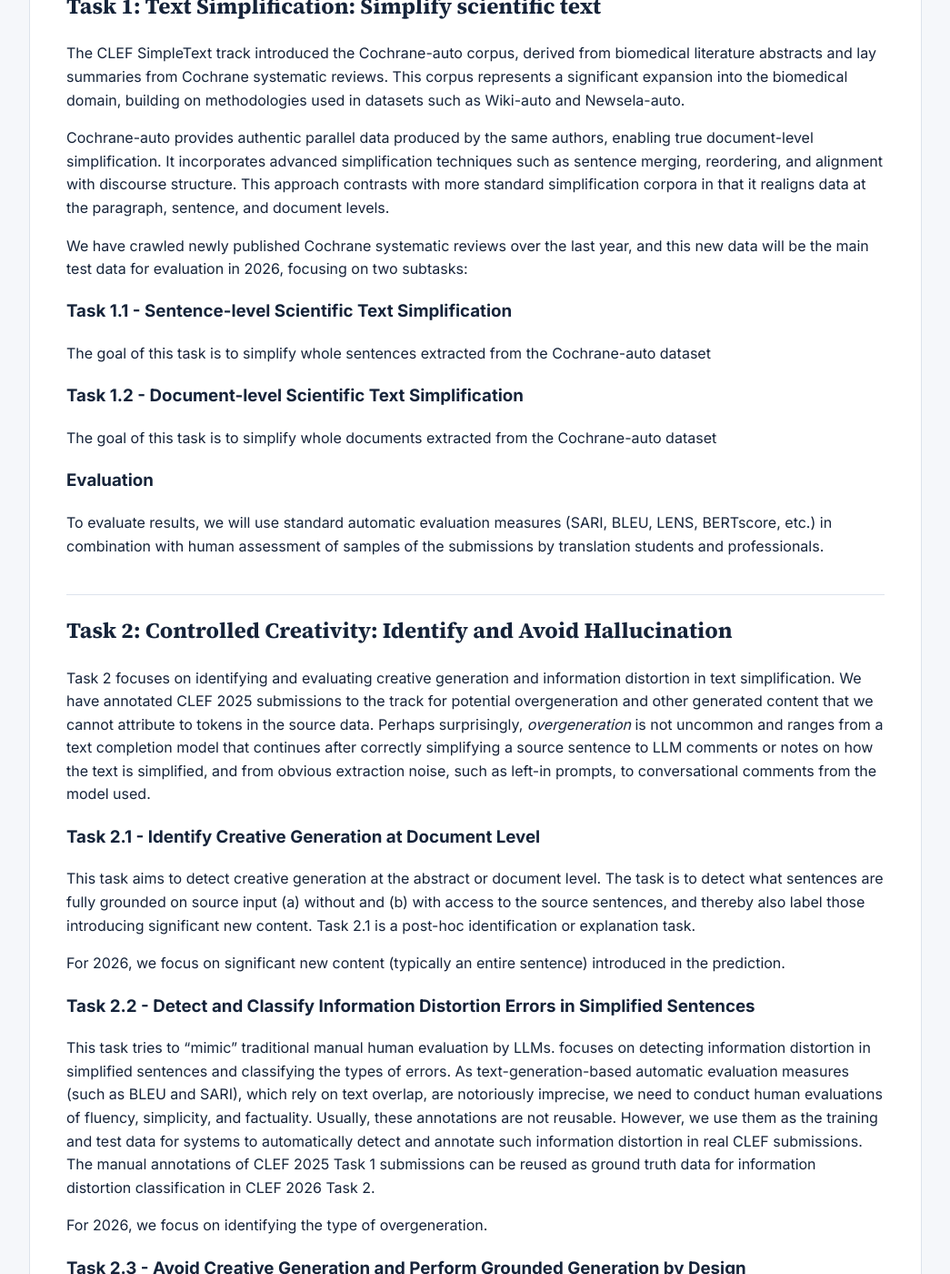
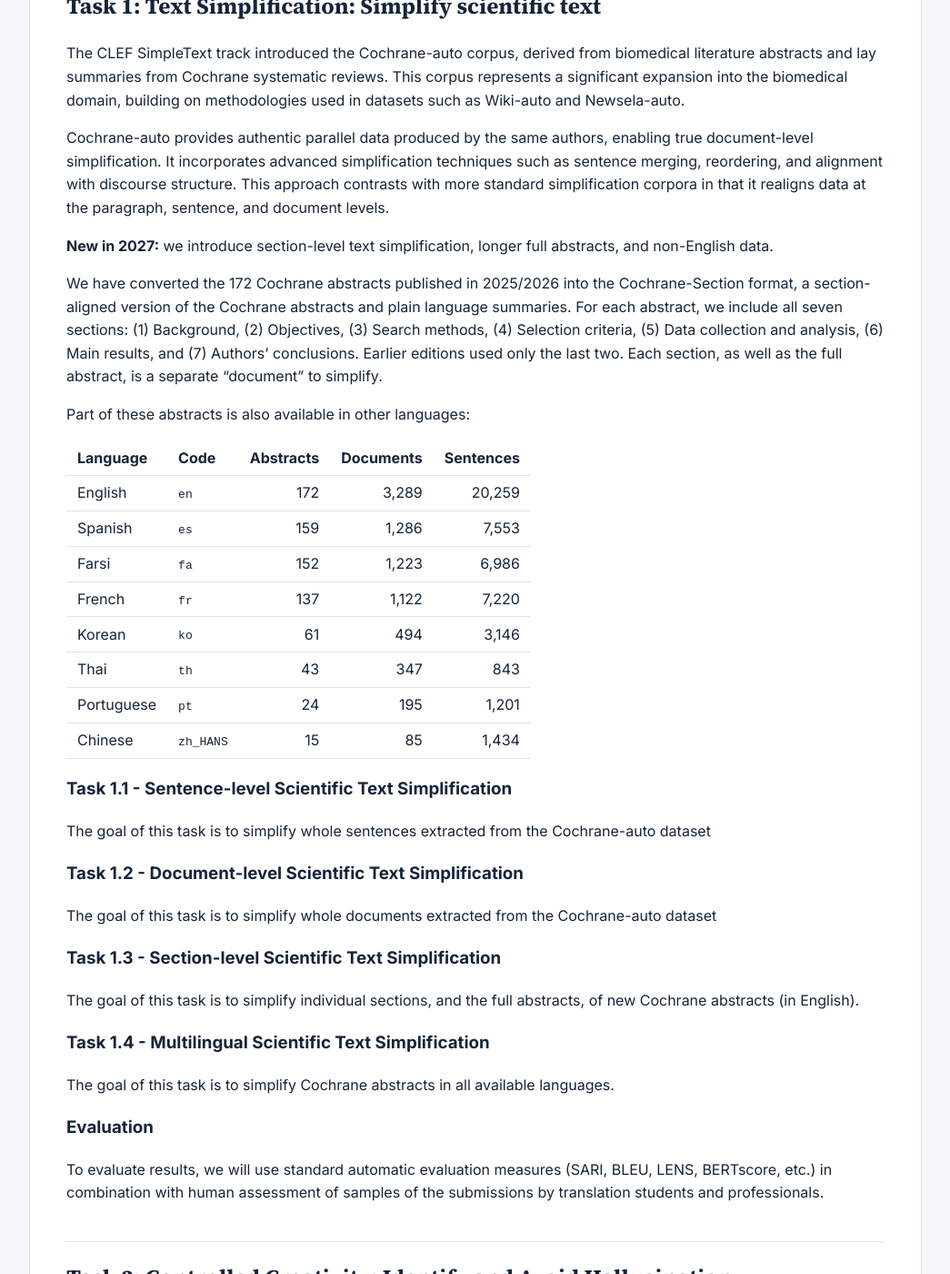
Before and after one commit to simpletext-madics/2027, a Jekyll site: the page built from tasks.md, in a window 1280 px wide and 1400 px high, scrolled down 554 px. Shown: the whole window at 91% size, without its empty margins (117-1162 px from the left). Built offline with Jekyll 4.4.1, drawn with Linux system fonts in a browser that asks for light colours; some of the changed text lies outside the part shown.

Commit message:
Updated task 1 and task 2 descriptions

```diff
--- a/tasks.md
+++ b/tasks.md
@@ -24,7 +24,22 @@ The CLEF SimpleText track introduced the Cochrane-auto corpus, derived from biom
 
 Cochrane-auto provides authentic parallel data produced by the same authors, enabling true document-level simplification. It incorporates advanced simplification techniques such as sentence merging, reordering, and alignment with discourse structure. This approach contrasts with more standard simplification corpora in that it realigns data at the paragraph, sentence, and document levels.
 
-We have crawled newly published Cochrane systematic reviews over the last year, and this new data will be the main test data for evaluation in 2026, focusing on two subtasks:
+**New in 2027:** we introduce section-level text simplification, longer full abstracts, and non-English data.
+
+We have converted the 172 Cochrane abstracts published in 2025/2026 into the Cochrane-Section format, a section-aligned version of the Cochrane abstracts and plain language summaries. For each abstract, we include all seven sections: (1) Background, (2) Objectives, (3) Search methods, (4) Selection criteria, (5) Data collection and analysis, (6) Main results, and (7) Authors' conclusions. Earlier editions used only the last two. Each section, as well as the full abstract, is a separate "document" to simplify.
+
+Part of these abstracts is also available in other languages:
+
+| Language | Code | Abstracts | Documents | Sentences |
+|----------|------|----------:|----------:|----------:|
+| English | `en` | 172 | 3,289 | 20,259 |
+| Spanish | `es` | 159 | 1,286 | 7,553 |
+| Farsi | `fa` | 152 | 1,223 | 6,986 |
+| French | `fr` | 137 | 1,122 | 7,220 |
+| Korean | `ko` | 61 | 494 | 3,146 |
+| Thai | `th` | 43 | 347 | 843 |
+| Portuguese | `pt` | 24 | 195 | 1,201 |
+| Chinese | `zh_HANS` | 15 | 85 | 1,434 |
 
 ### Task 1.1 - Sentence-level Scientific Text Simplification
 The goal of this task is to simplify whole sentences extracted from the Cochrane-auto dataset
@@ -32,24 +47,30 @@ The goal of this task is to simplify whole sentences extracted from the Cochrane
 ### Task 1.2 - Document-level Scientific Text Simplification
 The goal of this task is to simplify whole documents extracted from the Cochrane-auto dataset
 
+### Task 1.3 - Section-level Scientific Text Simplification
+The goal of this task is to simplify individual sections, and the full abstracts, of new Cochrane abstracts (in English).
+
+### Task 1.4 - Multilingual Scientific Text Simplification
+The goal of this task is to simplify Cochrane abstracts in all available languages.
+
 ### Evaluation
 To evaluate results, we will use standard automatic evaluation measures (SARI, BLEU, LENS, BERTscore, etc.) in combination with human assessment of samples of the submissions by translation students and professionals.
 
 ## Task 2: Controlled Creativity: Identify and Avoid Hallucination
 
-Task 2 focuses on identifying and evaluating creative generation and information distortion in text simplification.  We have annotated CLEF 2025 submissions to the track for potential overgeneration and other generated content that we cannot attribute to tokens in the source data.   Perhaps surprisingly, _overgeneration_ is not uncommon and ranges from a text completion model that continues after correctly simplifying a source sentence to LLM comments or notes on how the text is simplified, and from obvious extraction noise, such as left-in prompts, to conversational comments from the model used.
+Task 2 focuses on identifying and evaluating creative generation and information distortion in text simplification. We have annotated CLEF 2026 submissions to the track for potential overgeneration and other generated content that we cannot attribute to tokens in the source data. Perhaps surprisingly, _overgeneration_ is not uncommon and ranges from a text completion model that continues after correctly simplifying a source sentence to LLM comments or notes on how the text is simplified, and from obvious extraction noise, such as left-in prompts, to conversational comments from the model used.
 
 ### Task 2.1 - Identify Creative Generation at Document Level
 
-This task aims to detect creative generation at the abstract or document level.  The task is to detect what sentences are fully grounded on source input (a) without and (b) with access to the source sentences, and thereby also label those introducing significant new content. Task 2.1 is a post-hoc identification or explanation task.
+This task aims to detect creative generation at the abstract or document level. The task is to detect what sentences are fully grounded on source input (a) without and (b) with access to the source sentences, and thereby also label those introducing significant new content. Task 2.1 is a post-hoc identification or explanation task.
 
-For 2026, we focus on significant new content (typically an entire sentence) introduced in the prediction.
+We focus on overgeneration consisting of entire sentences without support in the source abstract. We provide realistic system outputs from participants in CLEF 2026, and large-scale training data with realigned sentences that lack source support.
 
 ### Task 2.2 - Detect and Classify Information Distortion Errors in Simplified Sentences
 
-This task tries to "mimic" traditional manual human evaluation by LLMs.  focuses on detecting information distortion in simplified sentences and classifying the types of errors.  As text-generation-based automatic evaluation measures (such as BLEU and SARI), which rely on text overlap, are notoriously imprecise, we need to conduct human evaluations of fluency, simplicity, and factuality. Usually, these annotations are not reusable. However, we use them as the training and test data for systems to automatically detect and annotate such information distortion in real CLEF submissions.  The manual annotations of CLEF 2025 Task 1 submissions can be reused as ground truth data for information distortion classification in CLEF 2026 Task 2.
+This task tries to "mimic" traditional manual human evaluation by LLMs. focuses on detecting information distortion in simplified sentences and classifying the types of errors. As text-generation-based automatic evaluation measures (such as BLEU and SARI), which rely on text overlap, are notoriously imprecise, we need to conduct human evaluations of fluency, simplicity, and factuality. Usually, these annotations are not reusable. However, we use them as the training and test data for systems to automatically detect and annotate such information distortion in real CLEF submissions. The machine and human annotations of CLEF 2026 Task 1 submissions are reused as ground truth data for information distortion classification in CLEF 2027 Task 2.
 
-For 2026, we focus on identifying the type of overgeneration.
+We focus on identifying the type of information distortion in sentences detected as overgeneration, using an overgeneration type classification.
 
 ### Task 2.3 - Avoid Creative Generation and Perform Grounded Generation by Design
 
```
